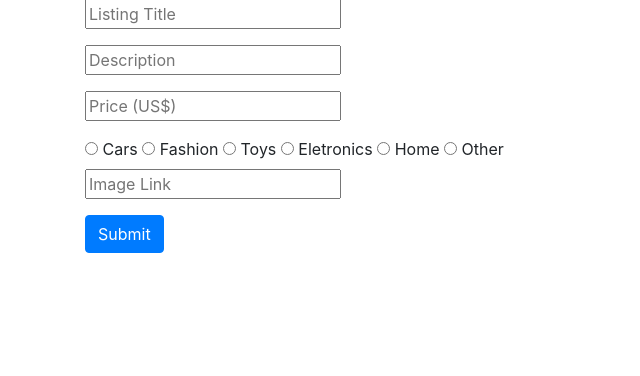
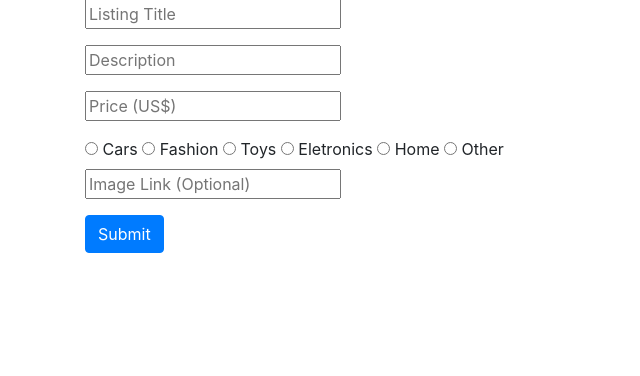
Before and after one commit to m-santanna/cs50web, a Django app: page /create in a window 1280 px wide. Shown: the part 210-586 px from the top of the page, without its empty margins (0-640 px from the left). Run offline with Django 3.2, Linux system fonts and the light colour scheme; a user stored in the database is signed in; data comes from the database, SQL or seed files in the repository; both versions use the stored data as it was after the commit; some libraries are stand-ins or nearby versions.

Commit message:
project completed

```diff
--- a/commerce/auctions/templates/auctions/create.html
+++ b/commerce/auctions/templates/auctions/create.html
@@ -19,7 +19,7 @@
         <label for="{{c}}">{{c}}</label>
         {% endfor %}
         <div class="form-group mb">
-            <input type="url" name="image" id="" placeholder="Image Link">
+            <input type="url" name="image" id="" placeholder="Image Link (Optional)">
         </div>
         <button type="submit" class="btn btn-primary">Submit</button>
     </form>
```
Also changed, not shown: commerce/db.sqlite3.
